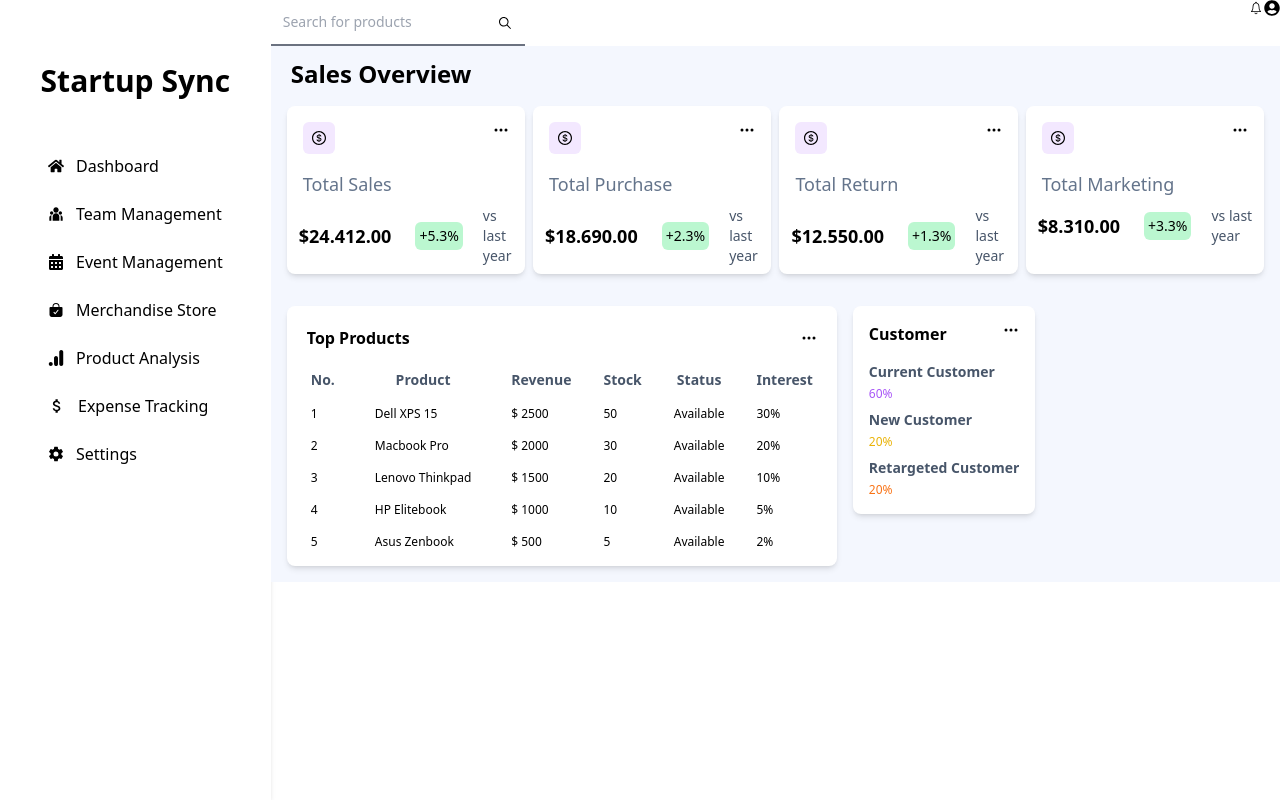
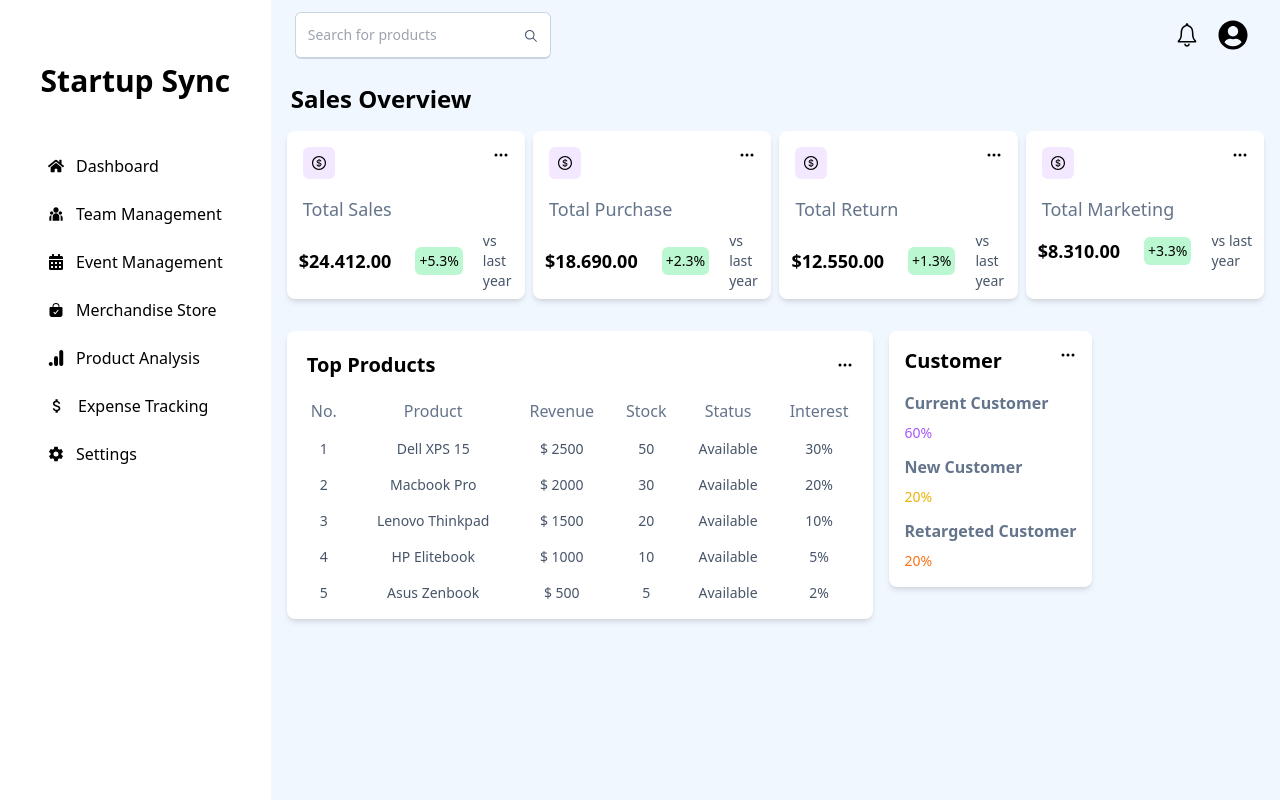
Before and after one commit to manan18/startup-sync, a Next.js app: page /product in a window 1280 px wide. Built offline with nearby package versions, Linux system fonts and the light colour scheme.

Commit message:
fixed css properties in products pages

```diff
--- a/src/components/atoms/customercard/index.tsx
+++ b/src/components/atoms/customercard/index.tsx
@@ -24,27 +24,27 @@ export const CustomerCard: React.FC<CustomerCardProps> = ({
     <div className="flex-col flex-1 rounded-lg bg-white p-2 border-1 shadow-md">
       <div className="flex justify-between p-2">
         <div>
-          <h1 className="font-sans font-semibold">Customer</h1>
+          <h1 className="font-bold text-xl">Customer</h1>
         </div>
         <div>
           <BsThreeDots />
         </div>
       </div>
 
-      <div className="flex-col text-slate-600 p-2 flex gap-2">
-        <div className="flex flex-col gap-1">
-          <div className="text-sm font-semibold">{current}</div>
-          <div className="text-xs text-purple-500">{percent1}</div>
+      <div className="flex-col text-slate-500 p-2 flex gap-3">
+        <div className="flex flex-col gap-2">
+          <div className="text-md font-semibold">{current}</div>
+          <div className="text-sm text-purple-500 antialiased">{percent1}</div>
         </div>
 
-        <div className="flex flex-col gap-1">
-          <div className="text-sm font-semibold">{newcust}</div>
-          <div className="text-xs text-yellow-500">{percent2}</div>
+        <div className="flex flex-col gap-2">
+          <div className="text-md font-semibold">{newcust}</div>
+          <div className="text-sm text-yellow-500 antialiased">{percent2}</div>
         </div>
 
-        <div className="flex flex-col gap-1">
-          <div className="text-sm font-semibold">{retargeting}</div>
-          <div className="text-xs text-orange-500">{percent3}</div>
+        <div className="flex flex-col gap-2">
+          <div className="text-md font-semibold">{retargeting}</div>
+          <div className="text-sm text-orange-500 antialiased">{percent3}</div>
         </div>
       </div>
     </div>
--- a/src/components/atoms/topproductscard/index.tsx
+++ b/src/components/atoms/topproductscard/index.tsx
@@ -6,26 +6,26 @@ const TopProductCard = () => {
     <div className="flex-col flex-1 rounded-lg bg-white p-2 border-1 shadow-md">
       <div className="flex justify-between items-center p-3">
         <div className="">
-          <h1 className="font-sans font-semibold">Top Products</h1>
+          <h1 className="font-bold text-xl">Top Products</h1>
         </div>
         <div>
           <BsThreeDots />
         </div>
       </div>
 
-      <table className="table-auto text-sm font-sans">
-        <thead>
-            <tr className="text-sm text-slate-600">
-                <th className="px-4 py-2">No.</th>
-                <th className="px-4 py-2">Product</th>
-                <th className="px-4 py-2">Revenue</th>
-                <th className="px-4 py-2">Stock</th>
-                <th className="px-4 py-2">Status</th>
-                <th className="px-4 py-2">Interest</th>
+      <table className="table-auto text-center">
+        <thead className="text-slate-500">
+            <tr>
+                <th className="px-4 py-2 font-medium">No.</th>
+                <th className="px-4 py-2 font-medium">Product</th>
+                <th className="px-4 py-2 font-medium">Revenue</th>
+                <th className="px-4 py-2 font-medium">Stock</th>
+                <th className="px-4 py-2 font-medium">Status</th>
+                <th className="px-4 py-2 font-medium">Interest</th>
             </tr>
         </thead>
 
-        <tbody className="text-xs">
+        <tbody className="text-sm text-slate-600 antialiased">
             <tr>
                 <td className="px-4 py-2">1</td>
                 <td className="px-6 py-2">Dell XPS 15</td>
--- a/src/pages/product/index.tsx
+++ b/src/pages/product/index.tsx
@@ -15,23 +15,25 @@ const ProductPage = () => {
     <div className="flex">
       <Sidebar />
 
-      <div className="flex-col flex-1">
-        <div className="flex justify-between">
+      <div className="flex-col flex-1 bg-[#f1f7fe] font-sans">
+        <div className="flex justify-between p-3 px-6">
+          <div className="flex rounded-md">
             <Input
-            className=""
+              className="border-slate-300 border rounded-md"
               type="text"
               placeholder="Search for products"
-            endAdornment={<IoIosSearch />}
+              endAdornment={<IoIosSearch className="text-slate-600" />}
             />
-          <div className="flex ">
+          </div>
+          <div className="flex justify-center p-2 gap-4 text-3xl">
             <IoIosNotificationsOutline />
             <FaUserCircle />
           </div>
         </div>
 
-        <div className="bg-[#f4f7fe]">
+        <div className="">
           <div>
-            <h1 className="font-sans px-5 pt-3 font-bold text-2xl">Sales Overview</h1>
+            <h1 className="px-5 pt-3 font-bold text-2xl">Sales Overview</h1>
           </div>
 
           <div className="flex rounded-lg p-4 gap-2 justify-between">
@@ -68,9 +70,12 @@ const ProductPage = () => {
             />
           </div>
 
+          <div className="flex justify-between">
             {/* <div>
-          order and sales overview
+              graph
             </div> */}
+            <div>{/* <SalesCard /> */}</div>
+          </div>
 
           <div className="flex gap-4 p-4">
             <div>
```
Also changed, not shown: 1 other file (tests, documents, lock files or other folders). Lines whose indentation alone changed are shown as unchanged.
